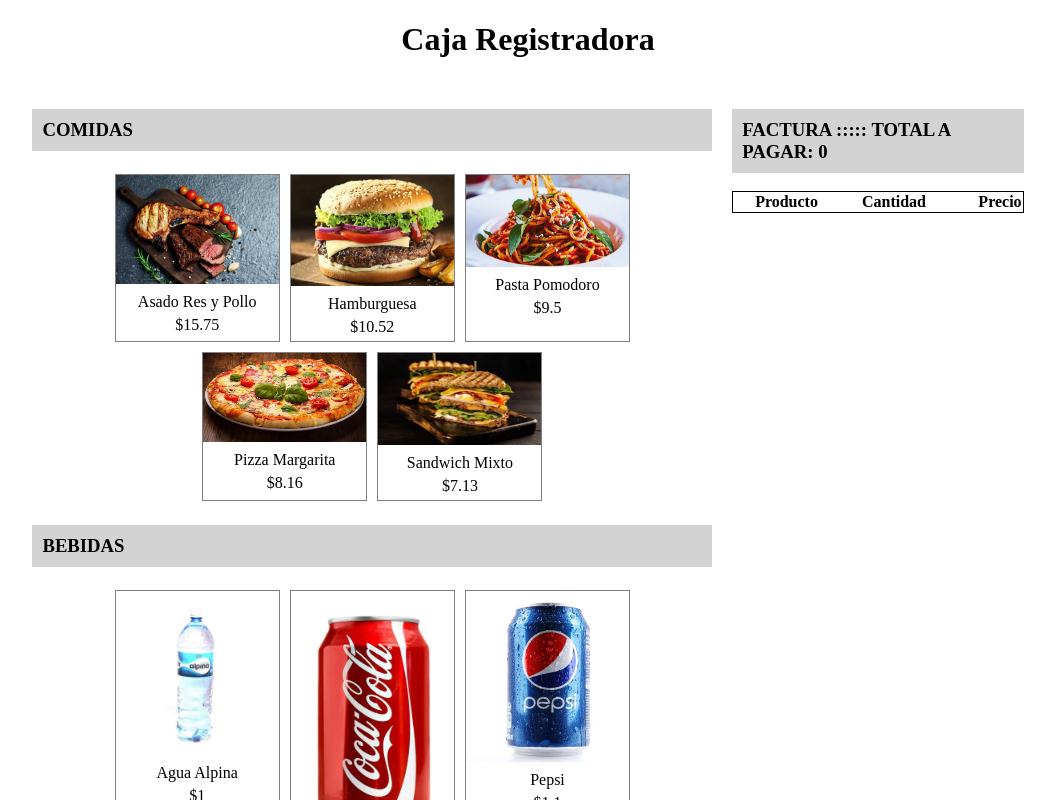
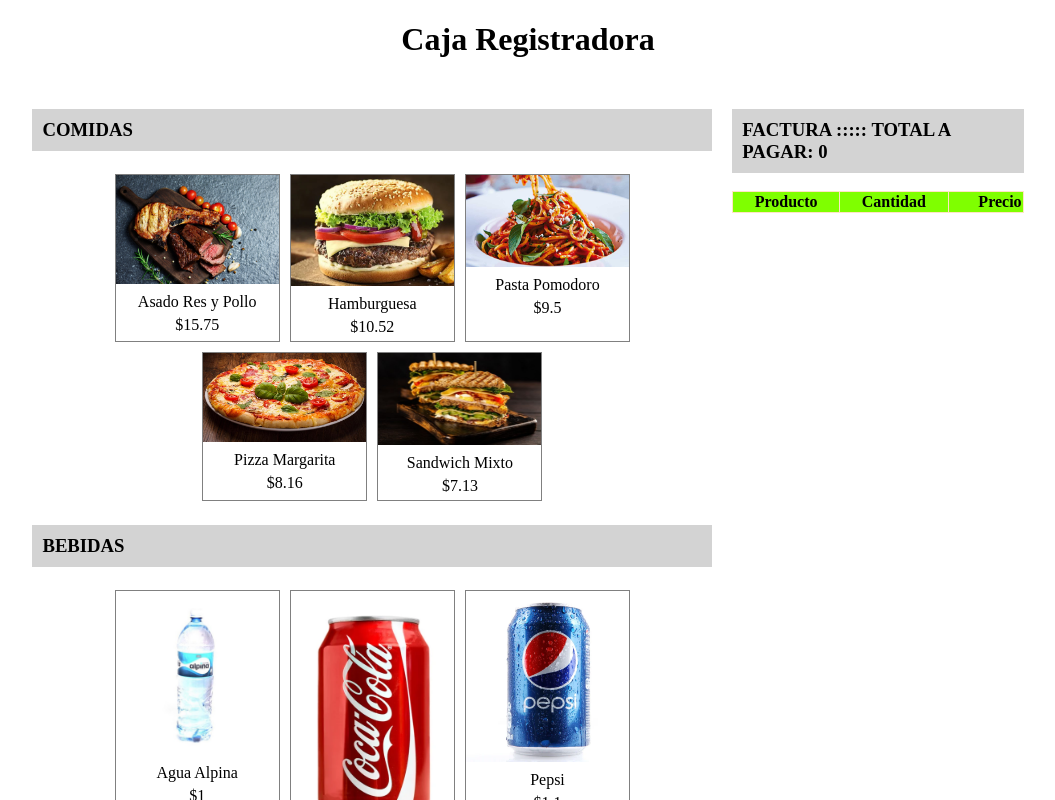
Before and after one commit to renquintanilla/CajaRegistradora, an Angular app: page / in a window 1280 px wide. Shown: the top 800 px of the page, without its empty margins (112-1167 px from the left). Built offline with nearby package versions, Linux system fonts and the light colour scheme.

Commit message:
Tabla con resaltado
Finalizado

```diff
--- a/src/app/components/factura/factura.component.css
+++ b/src/app/components/factura/factura.component.css
@@ -9,19 +9,14 @@ h6 {
     color: blue;
 }
 
-/* .productos {
-    display: flex;
-    flex-direction: column;
-
-} */
-
 table {
-  border: 1px solid;
+  border: 1px solid coral;
   width: 100%;
   border-collapse: collapse;
 }
 
 th {
+  background-color: chartreuse;
   border-collapse: collapse;
 }
 
@@ -32,3 +27,18 @@ th {
 .derecho {
     text-align: right;
 }
+
+tr:nth-child(even)
+ {
+  padding: 5px;
+  background-color:blanchedalmond;
+ }
+
+tr:hover
+ {
+  background-color:darkgray;
+ }
+
+table, th, tr, td{
+  border: 1px solid bisque;
+}
```
